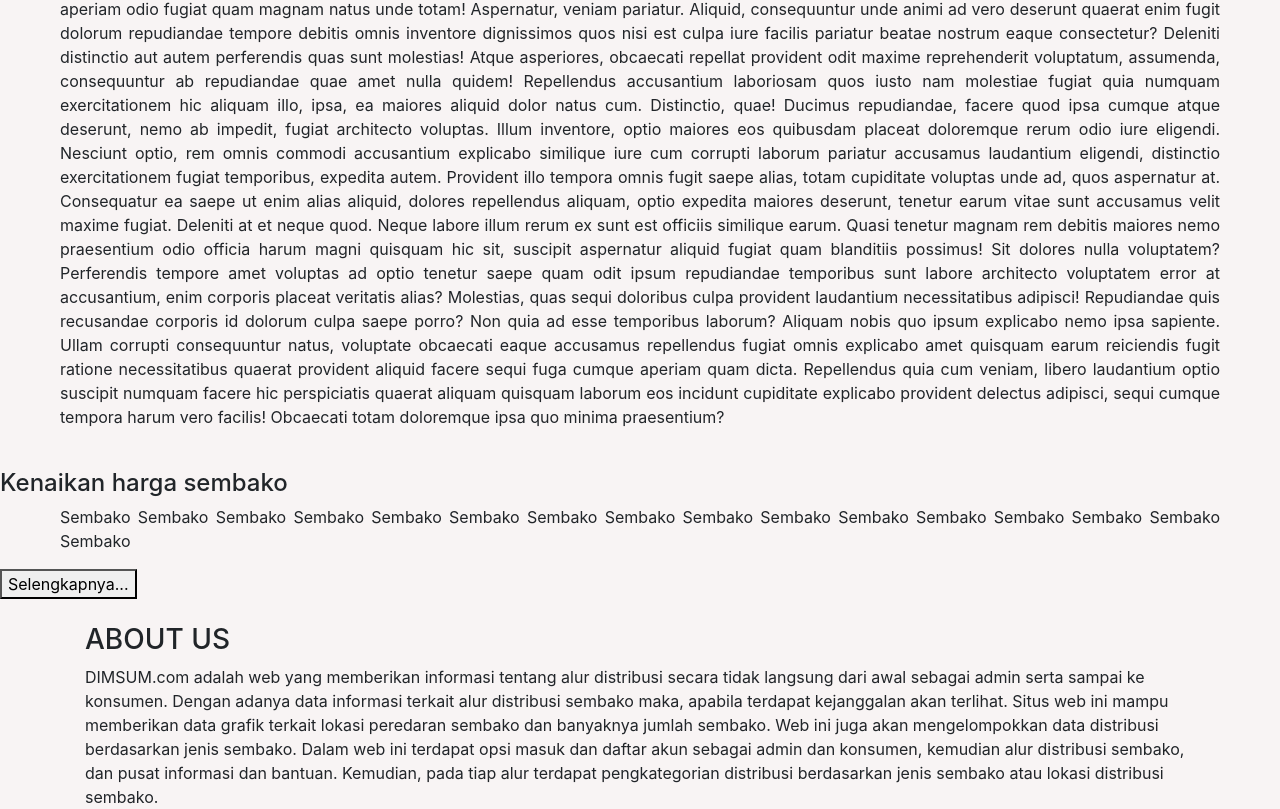
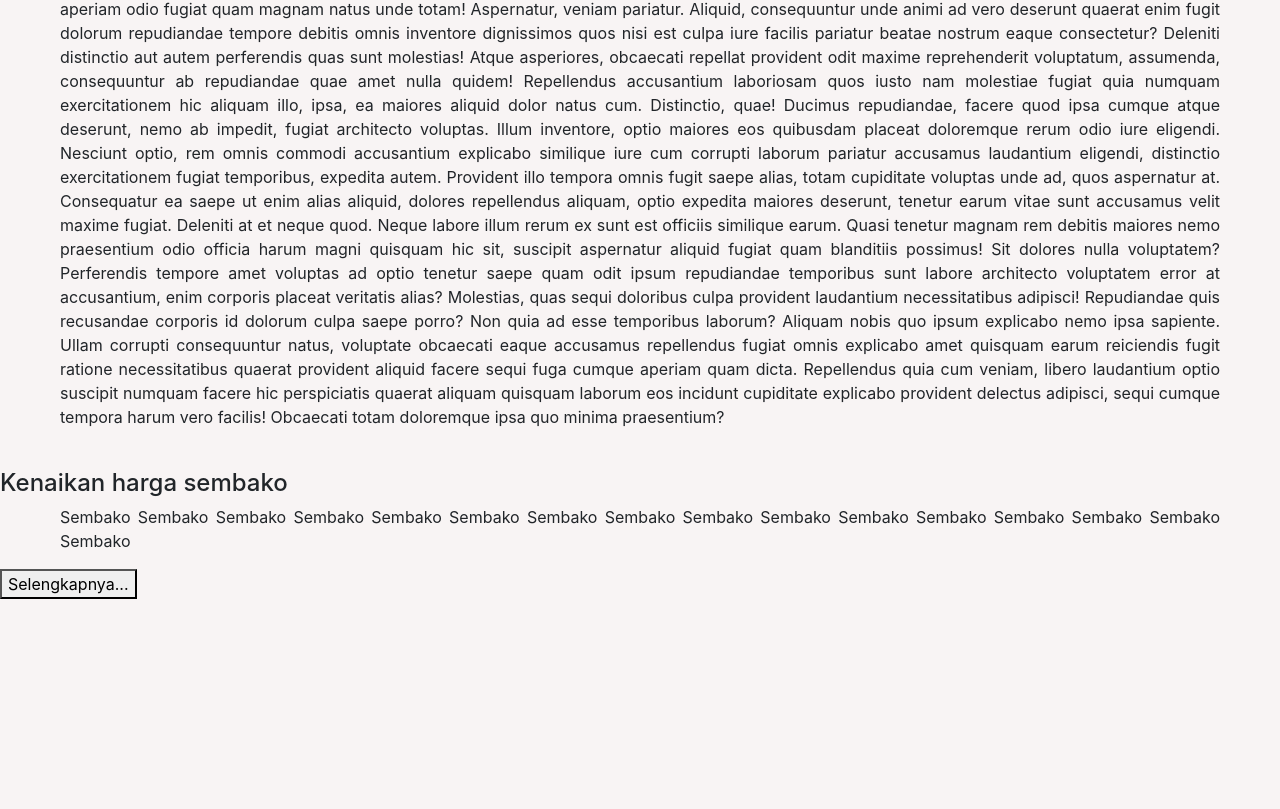
Before and after one commit to 19Ars/DIMSUMku, a website: page FP UTS/website/awal.html in a window 1280 px wide. Shown: the part 867-1676 px from the top of the page. After the commit the page ends 1466 px from the top, so only its background shows below. Drawn offline with nearby package versions, Linux system fonts and the light colour scheme.

```diff
--- a/FP UTS/website/awal.html
+++ b/FP UTS/website/awal.html
@@ -87,15 +87,6 @@
     <p>Sembako Sembako Sembako Sembako Sembako Sembako Sembako Sembako Sembako Sembako Sembako Sembako Sembako Sembako Sembako Sembako</p>
     <button>Selengkapnya...</button>
 </div>
-<br>
-    <section class="about">
-        <div class="container">
-            <h3 id="about">ABOUT US</h3>
-            <div>DIMSUM.com adalah web yang memberikan informasi tentang alur distribusi secara tidak langsung dari awal sebagai admin serta sampai ke konsumen. Dengan adanya data informasi terkait alur distribusi sembako maka, apabila terdapat kejanggalan
-                akan terlihat. Situs web ini mampu memberikan data grafik terkait lokasi peredaran sembako dan banyaknya jumlah sembako. Web ini juga akan mengelompokkan data distribusi berdasarkan jenis sembako. Dalam web ini terdapat opsi masuk dan
-                daftar akun sebagai admin dan konsumen, kemudian alur distribusi sembako, dan pusat informasi dan bantuan. Kemudian, pada tiap alur terdapat pengkategorian distribusi berdasarkan jenis sembako atau lokasi distribusi sembako.
-            </div>
-        </div>
 </body>
 
 </html>
```
